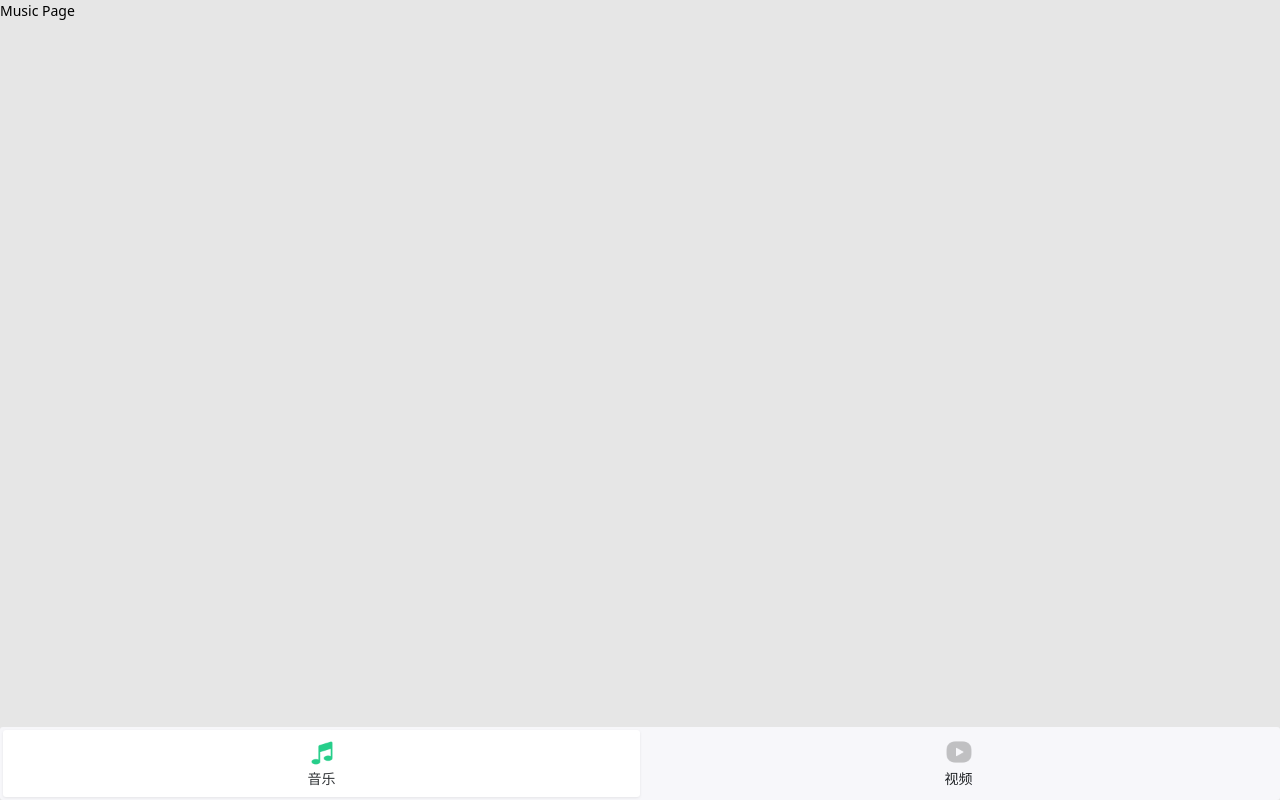
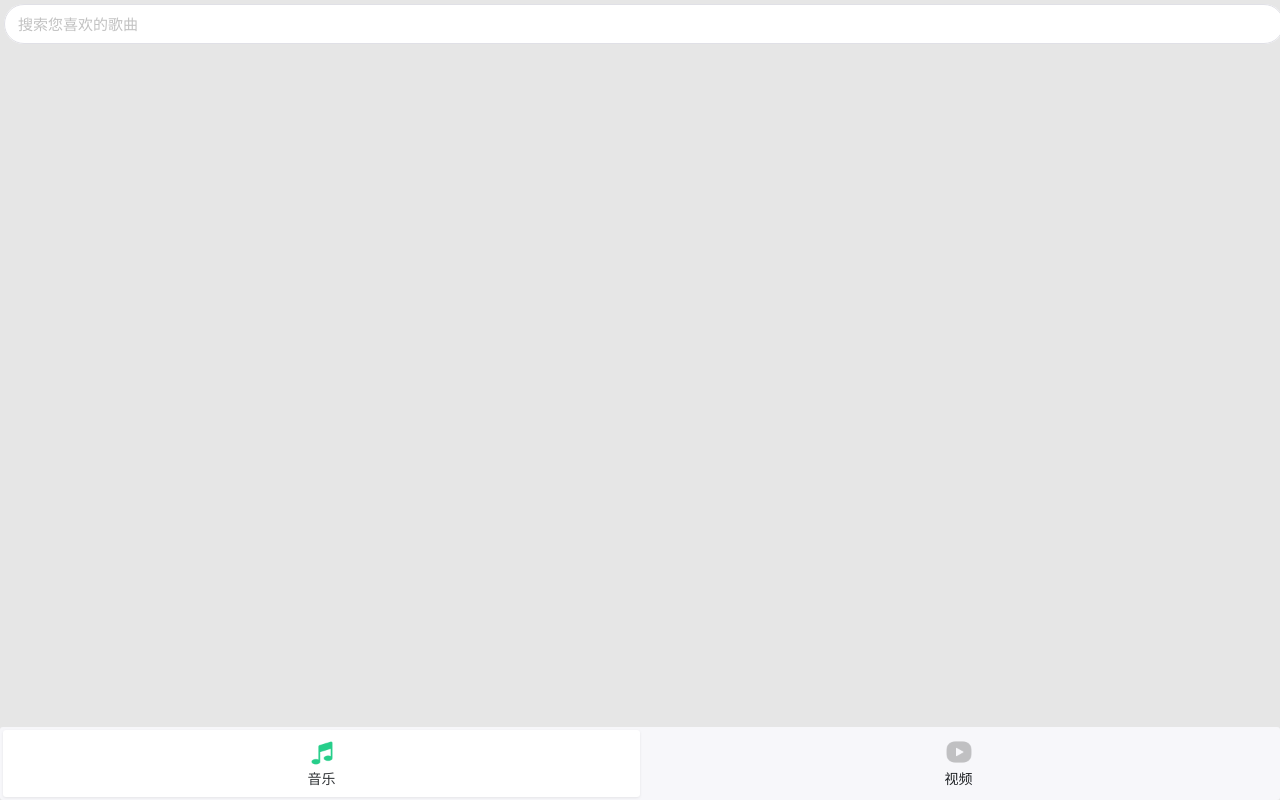
Before and after one commit to LoTwT/mini-music, a Vue app: page /music in a window 1280 px wide. Built offline with nearby package versions, Linux system fonts and the light colour scheme.

Commit message:
feat(InputSearch): add InputSearch

```diff
--- /dev/null
+++ b/src/components/InputSearch/index.vue
@@ -0,0 +1,25 @@
+<script setup lang="ts">
+import { NInput } from "naive-ui"
+</script>
+
+<template>
+  <div class="music-page">
+    <n-input
+      class="music-page-input-search"
+      size="large"
+      round
+      placeholder="搜索您喜欢的歌曲"
+    />
+  </div>
+</template>
+
+<style scoped>
+.music-page {
+  display: flex;
+  flex-direction: column;
+}
+
+.music-page-input-search {
+  margin: 4px;
+}
+</style>
--- a/src/pages/Music/MusicPage.vue
+++ b/src/pages/Music/MusicPage.vue
@@ -1,7 +1,9 @@
-<script setup lang="ts"></script>
+<script setup lang="ts">
+import InputSearch from "@/components/InputSearch/index.vue"
+</script>
 
 <template>
-  <div>Music Page</div>
+  <input-search />
 </template>
 
 <style scoped></style>
```
